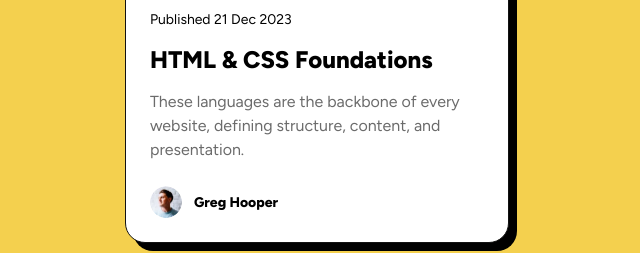
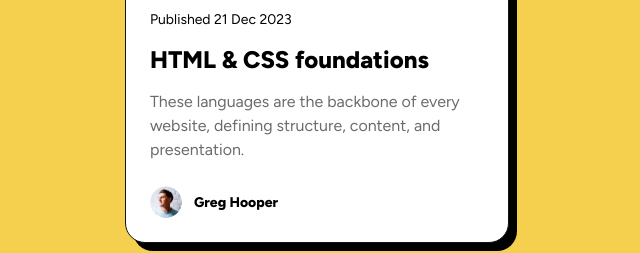
Before and after one commit to The-Ali-Reda/FEM-02-blog-preview-card, a plain HTML site: page index.html in a window 1280 px wide. Shown: the part 419-672 px from the top of the page, 323-963 px from the left. Drawn offline with Linux system fonts and the light colour scheme.

Commit message:
Fix casing

```diff
--- a/index.html
+++ b/index.html
@@ -37,7 +37,7 @@
             </ul>
           </div>
           <div class="card-date">Published 21 Dec 2023</div>
-          <div class="card-title"><a href="#">HTML & CSS Foundations</a></div>
+          <div class="card-title"><a href="#">HTML & CSS foundations</a></div>
           <div class="card-body">
             These languages are the backbone of every website, defining
             structure, content, and presentation.
```
